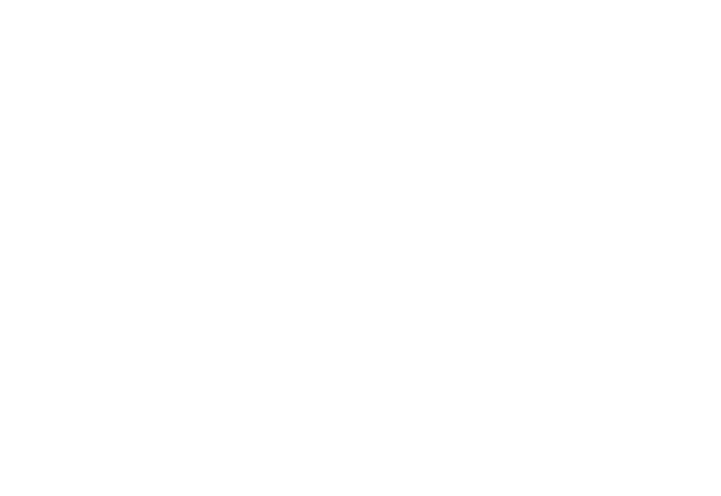
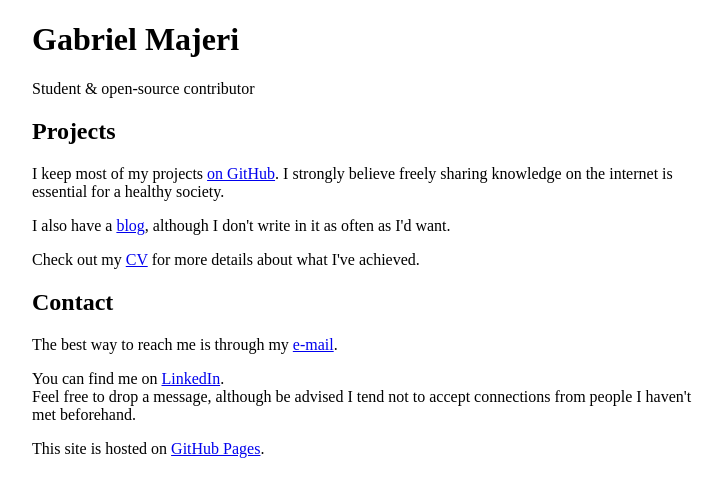
Before and after one commit to GabrielMajeri/gabrielmajeri.github.io, a Gatsby site: page / in a window 1280 px wide. Shown: the whole page, without its empty margins (272-993 px from the left). Built offline with nearby package versions, Linux system fonts and the light colour scheme; Gatsby itself is replaced by a stand-in of ours.

Commit message:
Update dependencies and uncomment code

```diff
--- a/gatsby-browser.js
+++ b/gatsby-browser.js
@@ -1 +1 @@
-// import "./src/global.css";
+import "./src/global.css";
--- a/gatsby-node.js
+++ /dev/null
@@ -1 +0,0 @@
-exports.createPages = async () => {};
--- a/src/pages/index.js
+++ b/src/pages/index.js
@@ -1,107 +1,110 @@
 import React from "react";
-// import { Helmet } from "react-helmet";
+import { Helmet } from "react-helmet";
 
-const HomePage = () => <p></p>;
+const HomePage = () => (
+  <main>
+    <Helmet>
+      <html lang="en" />
+
+      <meta charSet="utf-8" />
+      <meta name="author" content="Gabriel Majeri" />
+
+      <title>Gabriel Majeri &mdash; Welcome!</title>
+
+      {/*
+        Open all links in a new tab/window by default, and prevent
+        the target page from accessing this page's object.
+      */}
+      <base target="_blank" rel="noopener" />
+    </Helmet>
+    <header>
+      <h1>Gabriel Majeri</h1>
+      <p>Student & open-source contributor</p>
+    </header>
+    <section>
+      <h2>Projects</h2>
+      <p>
+        I keep most of my projects{" "}
+        <a href="https://github.com/GabrielMajeri">on GitHub</a>. I strongly
+        believe freely sharing knowledge on the internet is essential for a
+        healthy society.
+      </p>
+      <p>
+        I also have a <a href="https://blog.gabrielmajeri.ro/">blog</a>,
+        although I don't write in it as often as I'd want.
+      </p>
+      <p>
+        Check out my <a href="https://cv.gabrielmajeri.ro">CV</a> for more
+        details about what I've achieved.
+      </p>
+    </section>
+    {/*
+    <section>
+      <h2>Web Development Portfolio</h2>
+      <p>
+        The modern web has evolved to be the ultimate medium of expression. The
+        best way to get your story across is through a well-designed web site.
+      </p>
+      <p>
+        I initially <em>despised</em> web design and found it boring; it seemed
+        to provide no intellectual challenge. Over time, I've grown to realise
+        the importance of presenting my ideas in a concise and accessible
+        manner, and have since challenged myself to improve my web development
+        skills.
+      </p>
+      <p>
+        I've worked on the projects below as part of the{" "}
+        <a href="https://www.freecodecamp.org/">freeCodeCamp</a> certification
+        &mdash; in my opinion, still the best resource for learning web
+        development.
+      </p>
+      <h3>Front End Projects</h3>
+      <ul>
+        <li>
+          <a href="https://www.gabrielmajeri.ro/fcc-tribute-page/">
+            Tribute Page
+          </a>
+        </li>
+        <li>
+          <a href="https://www.gabrielmajeri.ro/fcc-survey-form/">
+            Survey Form
+          </a>
+        </li>
+        <li>
+          <a href="https://www.gabrielmajeri.ro/fcc-product-landing-page/">
+            Product Landing Page
+          </a>
+        </li>
+      </ul>
+      <h3>React Projects</h3>
+      <ul>
+        <li>
+          <a href="https://www.gabrielmajeri.ro/fcc-markdown-previewer/">
+            Markdown previewer
+          </a>
+        </li>
+      </ul>
+    </section>
+    */}
+    <section>
+      <h2>Contact</h2>
+      <p>
+        The best way to reach me is through my{" "}
+        <a href="mailto:gabriel.majeri6@gmail.com">e-mail</a>.
+      </p>
+      <p>
+        You can find me on{" "}
+        <a href="https://www.linkedin.com/in/gabriel-majeri/">LinkedIn</a>.
+        <br />
+        Feel free to drop a message, although be advised I tend not to accept
+        connections from people I haven't met beforehand.
+      </p>
+    </section>
+    <footer>
+      This site is hosted on{" "}
+      <a href="https://pages.github.com/">GitHub Pages</a>.
+    </footer>
+  </main>
+);
+
 export default HomePage;
-
-// const HomePage = () => (
-//   <main>
-//     <Helmet>
-//       <html lang="en" />
-
-//       <meta charSet="utf-8" />
-//       <meta name="author" content="Gabriel Majeri" />
-
-//       <title>Gabriel Majeri &mdash; Welcome!</title>
-
-//       {/*
-//         Open all links in a new tab/window by default, and prevent
-//         the target page from accessing this page's object.
-//       */}
-//       <base target="_blank" rel="noopener" />
-//     </Helmet>
-//     <header>
-//       <h1>Gabriel Majeri</h1>
-//       <p>Student & open-source contributor</p>
-//     </header>
-//     <section>
-//       <h2>Projects</h2>
-//       <p>
-//         I keep most of my projects{" "}
-//         <a href="https://github.com/GabrielMajeri">on GitHub</a>. I strongly
-//         believe freely sharing knowledge on the internet is essential for a
-//         healthy society.
-//       </p>
-//       <p>
-//         I also have a <a href="https://blog.gabrielmajeri.ro/">blog</a>,
-//         although I don't write in it as often as I'd want.
-//       </p>
-//     </section>
-//     <section>
-//       <h2>Web Development Portfolio</h2>
-//       <p>
-//         The modern web has evolved to be the ultimate medium of expression. The
-//         best way to get your story across is through a well-designed web site.
-//       </p>
-//       <p>
-//         I initially <em>despised</em> web design and found it boring; it seemed
-//         to provide no intellectual challenge. Over time, I've grown to realise
-//         the importance of presenting my ideas in a concise and accessible
-//         manner, and have since challenged myself to improve my web development
-//         skills.
-//       </p>
-//       <p>
-//         I've worked on the projects below as part of the{" "}
-//         <a href="https://www.freecodecamp.org/">freeCodeCamp</a> certification
-//         &mdash; in my opinion, still the best resource for learning web
-//         development.
-//       </p>
-//       <h3>Front End Projects</h3>
-//       <ul>
-//         <li>
-//           <a href="https://www.gabrielmajeri.ro/fcc-tribute-page/">
-//             Tribute Page
-//           </a>
-//         </li>
-//         <li>
-//           <a href="https://www.gabrielmajeri.ro/fcc-survey-form/">
-//             Survey Form
-//           </a>
-//         </li>
-//         <li>
-//           <a href="https://www.gabrielmajeri.ro/fcc-product-landing-page/">
-//             Product Landing Page
-//           </a>
-//         </li>
-//       </ul>
-//       <h3>React Projects</h3>
-//       <ul>
-//         <li>
-//           <a href="https://www.gabrielmajeri.ro/fcc-markdown-previewer/">
-//             Markdown previewer
-//           </a>
-//         </li>
-//       </ul>
-//     </section>
-//     <section>
-//       <h2>Contact</h2>
-//       <p>
-//         The best way to reach me is through my{" "}
-//         <a href="mailto:gabriel.majeri6@gmail.com">email</a>.
-//       </p>
-//       <p>
-//         You can find me on{" "}
-//         <a href="https://www.linkedin.com/in/gabriel-majeri/">LinkedIn</a>.
-//         <br />
-//         Feel free to drop a message, although be advised I don't accept
-//         connections from people I haven't met beforehand.
-//       </p>
-//     </section>
-//     <footer>
-//       This site is hosted for free on{" "}
-//       <a href="https://pages.github.com/">GitHub Pages.</a>
-//     </footer>
-//   </main>
-// );
-
-// export default HomePage;
```
Also changed, not shown: package.json (+9 -3 lines), 1 other file.
